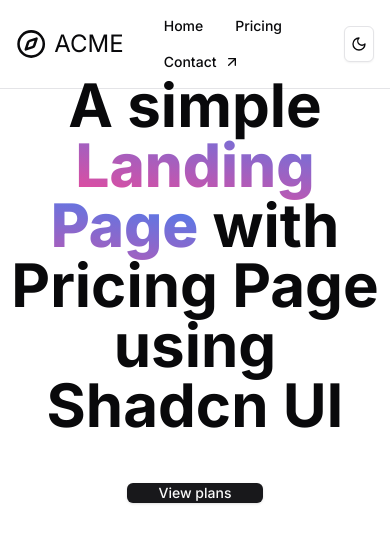
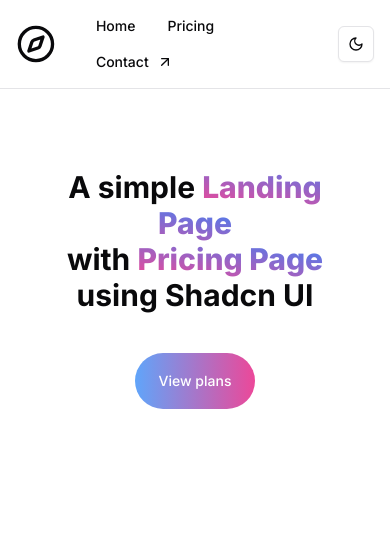
Before and after one commit to augustopolonio/landing-page, a Next.js app: page / in a window 390 px wide. Shown: the top 542 px of the page. Built offline with nearby package versions, Linux system fonts and the light colour scheme.

Commit message:
feat: landing page home/main page improvements (part 2); create routes to nav-bar/menu links

```diff
--- a/src/app/page.tsx
+++ b/src/app/page.tsx
@@ -1,21 +1,16 @@
 import { Button } from "@/components/ui/button";
 
 export default function Home() {
+	const gradientStyle =
+		"font-extrabold bg-gradient-to-bl from-blue-500 to-pink-500 bg-clip-text text-transparent";
 	return (
-		<div className="flex flex-col items-center justify-center h-96 gap-12">
-			<div className="flex items-center justify-center">
-				<p className="text-6xl font-bold text-center">
-					A simple{" "}
-					<span className="text-6xl font-extrabold bg-gradient-to-bl from-blue-500 to-pink-500 bg-clip-text text-transparent">
-						Landing Page
-					</span>{" "}
-					with Pricing Page using Shadcn UI
-				</p>
-			</div>
-			<Button
-				className="bg-gradient-to-r hover:from-pink-500 hover:to-orange-500 h-14"
-				size="lg"
-			>
+		<div className="flex flex-col items-center justify-center h-96 gap-10 px-4">
+			<h1 className="text-3xl md:text-5xl font-bold text-center px-6">
+				A simple <span className={gradientStyle}>Landing Page</span>
+				<br />
+				with <span className={gradientStyle}>Pricing Page</span> using Shadcn UI
+			</h1>
+			<Button variant="gradient" size="rounded">
 				View plans
 			</Button>
 		</div>
--- a/src/components/custom/nav-bar.tsx
+++ b/src/components/custom/nav-bar.tsx
@@ -3,28 +3,33 @@ import { ArrowUpRight, Compass } from "lucide-react";
 import { Button } from "@/components/ui/button";
 import { ToogleTheme } from "./toogle-theme";
 import { Separator } from "@/components/ui/separator";
+import { useRouter } from "next/navigation";
+import Link from "next/link";
 
 export default function NavBar() {
+	const contactUrl = "https://linktr.ee/augustopolonio";
+	const router = useRouter();
 	return (
 		<>
 			<nav className="pt-2 px-4 flex items-center justify-between">
 				{/* Logo */}
 				<div className="flex items-center gap-2">
 					<Compass className="h-10 w-10" />
-					<div className="text-2xl">ACME</div>
+					<div className="text-2xl hidden md:block">ACME</div>
 					{/* Navigation */}
 					<div className="ml-4">
-						<Button variant="ghost">Home</Button>
-						<Button variant="ghost">Pricing</Button>
-						<Button
-							variant="ghost"
-							onClick={() => {
-								window.open("https://linktr.ee/augustopolonio", "_blank");
-							}}
-						>
-							Contact
-							<ArrowUpRight className="h-5 w-5" />
+						<Button variant="ghost" onClick={() => router.push("/")}>
+							Home
 						</Button>
+						<Button variant="ghost" onClick={() => router.push("/pricing")}>
+							Pricing
+						</Button>
+						<Link href={contactUrl} rel="noopener noreferrer" target="_blank">
+							<Button variant="ghost">
+								Contact
+								<ArrowUpRight className="h-5 w-5" />
+							</Button>
+						</Link>
 					</div>
 				</div>
 				<ToogleTheme />
--- a/src/components/ui/button.tsx
+++ b/src/components/ui/button.tsx
@@ -1,8 +1,8 @@
-import * as React from "react"
-import { Slot } from "@radix-ui/react-slot"
-import { cva, type VariantProps } from "class-variance-authority"
+import * as React from "react";
+import { Slot } from "@radix-ui/react-slot";
+import { cva, type VariantProps } from "class-variance-authority";
 
-import { cn } from "@/lib/utils"
+import { cn } from "@/lib/utils";
 
 const buttonVariants = cva(
 	"inline-flex items-center justify-center gap-2 whitespace-nowrap rounded-md text-sm font-medium transition-colors focus-visible:outline-none focus-visible:ring-1 focus-visible:ring-ring disabled:pointer-events-none disabled:opacity-50 [&_svg]:pointer-events-none [&_svg]:size-4 [&_svg]:shrink-0",
@@ -19,39 +19,42 @@ const buttonVariants = cva(
 					"bg-secondary text-secondary-foreground shadow-sm hover:bg-secondary/80",
 				ghost: "hover:bg-accent hover:text-accent-foreground",
 				link: "text-primary underline-offset-4 hover:underline",
+				gradient:
+					"text-white bg-gradient-to-r from-blue-400 to-pink-500 hover:from-pink-500 hover:to-orange-500 hover:animate-wiggle h-14",
 			},
 			size: {
 				default: "h-9 px-4 py-2",
 				sm: "h-8 rounded-md px-3 text-xs",
 				lg: "h-10 rounded-md px-8",
 				icon: "h-9 w-9",
+				rounded: "h-14 px-6 rounded-full",
 			},
 		},
 		defaultVariants: {
 			variant: "default",
 			size: "default",
 		},
-  }
-)
+	},
+);
 
 export interface ButtonProps
 	extends React.ButtonHTMLAttributes<HTMLButtonElement>,
 		VariantProps<typeof buttonVariants> {
-  asChild?: boolean
+	asChild?: boolean;
 }
 
 const Button = React.forwardRef<HTMLButtonElement, ButtonProps>(
 	({ className, variant, size, asChild = false, ...props }, ref) => {
-    const Comp = asChild ? Slot : "button"
+		const Comp = asChild ? Slot : "button";
 		return (
 			<Comp
 				className={cn(buttonVariants({ variant, size, className }))}
 				ref={ref}
 				{...props}
 			/>
-    )
-  }
-)
-Button.displayName = "Button"
+		);
+	},
+);
+Button.displayName = "Button";
 
-export { Button, buttonVariants }
+export { Button, buttonVariants };
--- a/tailwind.config.ts
+++ b/tailwind.config.ts
@@ -9,6 +9,15 @@ export default {
   ],
   theme: {
   	extend: {
+			keyframes: {
+        wiggle: {
+          '0%, 100%': { transform: 'rotate(-3deg)' },
+          '50%': { transform: 'rotate(3deg)' },
+        },
+      },
+			animation: {
+        wiggle: 'wiggle 1s ease-in-out infinite',
+      },
   		colors: {
   			background: 'hsl(var(--background))',
   			foreground: 'hsl(var(--foreground))',
```
Lines whose indentation alone changed are shown as unchanged.
